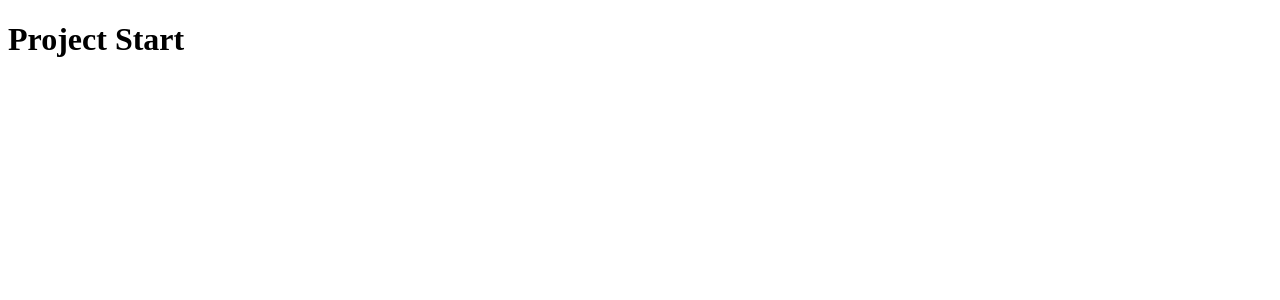
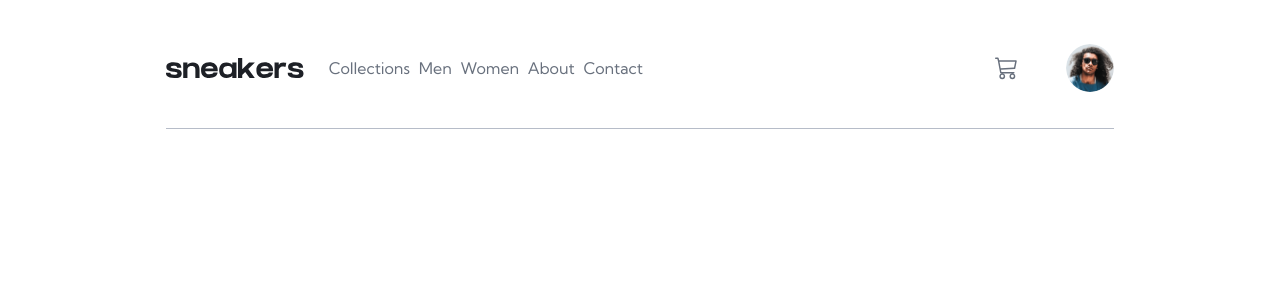
Before and after one commit to JurgenMik/E-commerce-Product, a React (Create React App) app: page / in a window 1280 px wide. Shown: the top 300 px of the page. Built offline with nearby package versions, Linux system fonts and the light colour scheme.

Commit message:
EP-created-the-Navigation-component

```diff
--- a/public/index.html
+++ b/public/index.html
@@ -15,6 +15,9 @@
       user's mobile device or desktop. See https://developers.google.com/web/fundamentals/web-app-manifest/
     -->
     <link rel="manifest" href="%PUBLIC_URL%/manifest.json" />
+    <link rel="preconnect" href="https://fonts.googleapis.com">
+    <link rel="preconnect" href="https://fonts.gstatic.com" crossorigin>
+    <link href="https://fonts.googleapis.com/css2?family=Kumbh+Sans&family=Rubik&display=swap" rel="stylesheet">
     <!--
       Notice the use of %PUBLIC_URL% in the tags above.
       It will be replaced with the URL of the `public` folder during the build.
--- a/src/App.scss
+++ b/src/App.scss
@@ -0,0 +1,4 @@
+.main-container {
+  width: 100%;
+  height: 100vh;
+}
--- a/src/App.tsx
+++ b/src/App.tsx
@@ -1,10 +1,11 @@
 import React from 'react';
 import './App.scss';
+import Navigation from './components/Navigation/Navigation';
 
 function App() {
   return (
-    <div className="App">
-      <h1>Project Start</h1>
+    <div className="main-container">
+        <Navigation />
     </div>
   );
 }
--- /dev/null
+++ b/src/components/Navigation/Navigation.scss
@@ -0,0 +1,52 @@
+@import '../../variables/variables.scss';
+
+.main-nav-container {
+  width: 75%;
+  height: 7.5rem;
+  margin-left: auto;
+  margin-right: auto;
+  display: flex;
+  align-items: center;
+  border-bottom: 1px solid $GrayishBlue;
+}
+
+.links-container {
+  width: 35%;
+  margin-left: 1rem;
+  display: flex;
+  justify-content: space-evenly;
+  a {
+    text-decoration: none;
+    color: $DarkGrayishBlue;
+    font-family: Kumbh Sans;
+    &:hover{
+      color: $DarkBlue;
+    }
+  }
+}
+
+.interactive-container {
+  width: 25%;
+  display: flex;
+  justify-content: flex-end;
+  align-items: center;
+  margin-left: auto;
+  float: right;
+  transition: outline 0.3s;
+  img {
+    width: 3rem;
+    height: 3rem;
+    margin-left: 3rem;
+    border-radius: 50%;
+    &:hover {
+      outline: 2px solid $Orange;
+    }
+  }
+  #cart {
+    font-size: 1.45rem;
+    color: $DarkGrayishBlue;
+    &:hover {
+      cursor: pointer;
+    }
+  }
+}
--- /dev/null
+++ b/src/components/Navigation/Navigation.tsx
@@ -0,0 +1,34 @@
+import React from 'react';
+import './Navigation.scss';
+import Logo from '../assets/logo.svg';
+import Avatar from '../assets/image-avatar.png';
+import {BsCart3} from 'react-icons/bs';
+
+function Navigation() {
+    return (
+        <div className="main-nav-container">
+            <img
+                src={Logo}
+                alt="logo"
+            />
+            <div className="links-container">
+                <a href="/collections" title="Learn more about our collections">Collections</a>
+                <a href="/men" title="Discover our men's section">Men</a>
+                <a href="/women" title="Explore our women's section">Women</a>
+                <a href="/about" title="Find out more about our company">About</a>
+                <a href="/contact" title="Contact us for any inquiries">Contact</a>
+            </div>
+            <div className="interactive-container">
+                <BsCart3
+                    id="cart"
+                />
+                <img
+                    src={Avatar}
+                    alt="profile"
+                />
+            </div>
+        </div>
+    )
+}
+
+export default Navigation;
--- /dev/null
+++ b/src/variables/variables.scss
@@ -0,0 +1,15 @@
+  // Colors
+
+    // Primary
+
+    $Orange: hsl(26, 100%, 55%);
+    $PaleOrange: hsl(25, 100%, 94%);
+
+    // Neutral
+
+    $DarkBlue: hsl(220, 13%, 13%);
+    $DarkGrayishBlue: hsl(219, 9%, 45%);
+    $GrayishBlue: hsl(220, 14%, 75%);
+    $LightGrayishBlue: hsl(223, 64%, 98%);
+    $White: hsl(0, 0%, 100%);
+    $Black: hsl(0, 0%, 0%);
```
Also changed, not shown: src/components/assets/image-avatar.png (added), src/components/assets/logo.svg (added).
